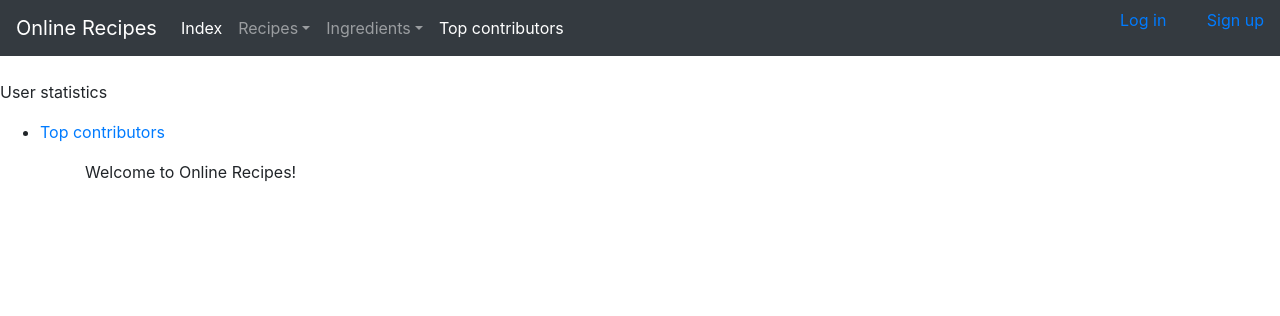
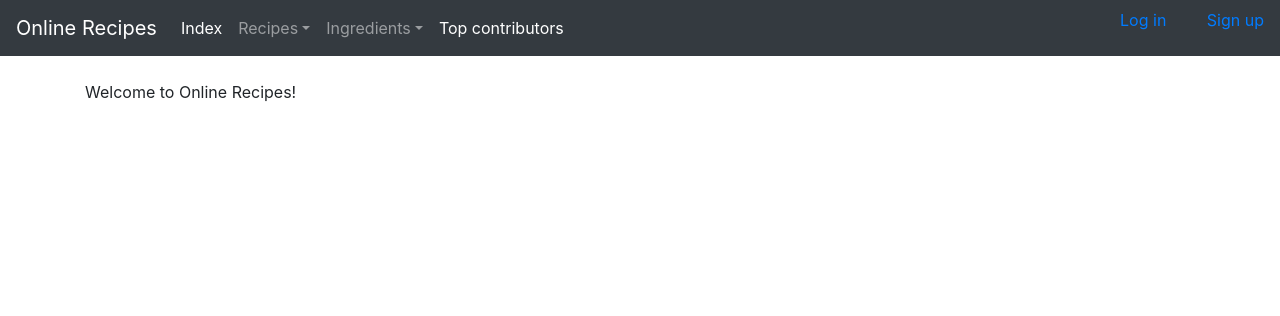
Before and after one commit to lauriap/OnlineRecipes, a Flask app: page / in a window 1280 px wide. Shown: the top 316 px of the page. Run offline with Flask 2, Linux system fonts and the light colour scheme; some libraries are stand-ins or nearby versions.

Commit message:
Vko5 v. 1.03

```diff
--- a/application/templates/layout.html
+++ b/application/templates/layout.html
@@ -55,12 +55,6 @@
 
       <p></p>
 
-      <p>User statistics</p>
-      <ul>
-        <li><a href="{{ url_for('recipes_topcontributors') }}">Top contributors</a></li>
-      </ul>
-
-
       <main role="main" class="container">
 	{% block body %}
 	<p>
```
